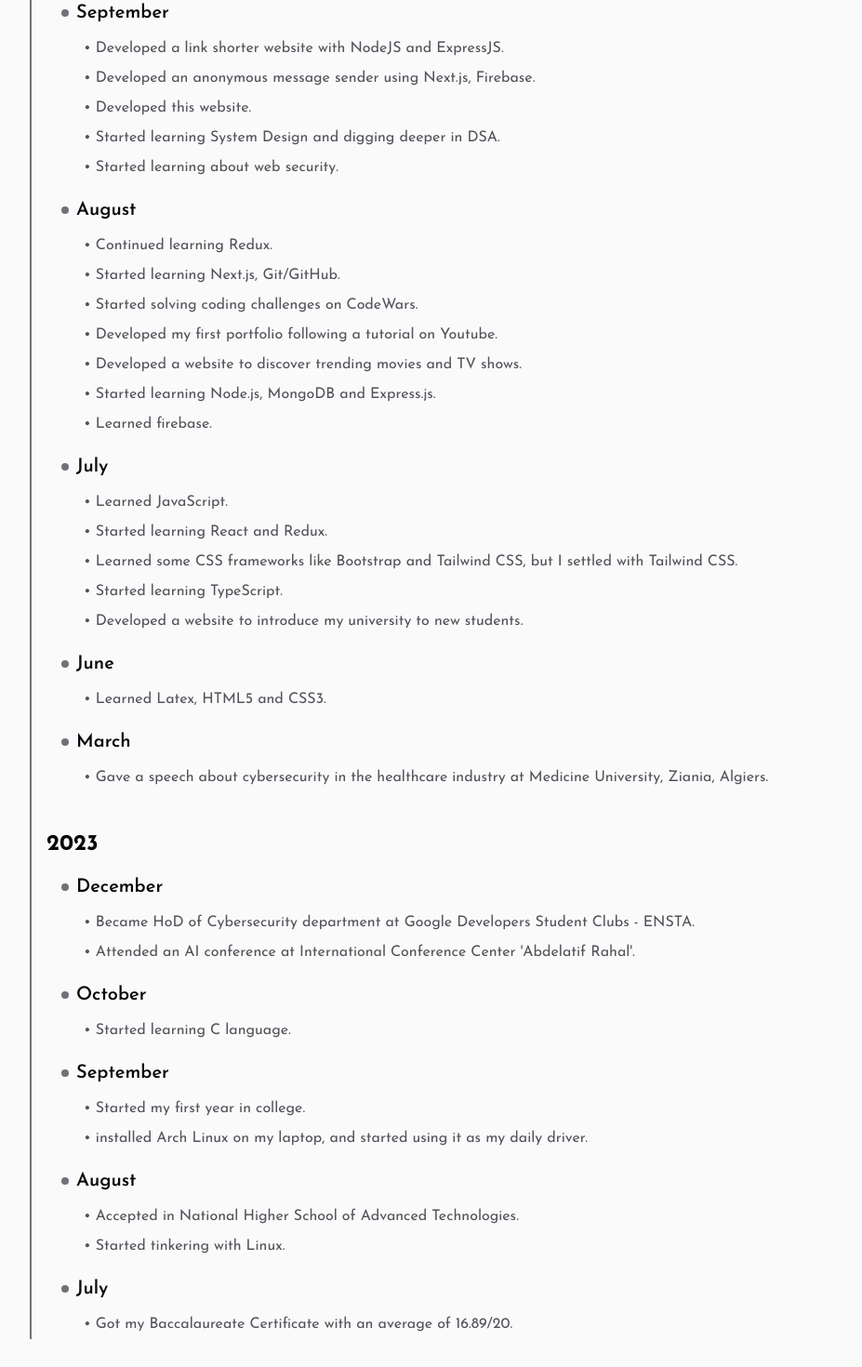
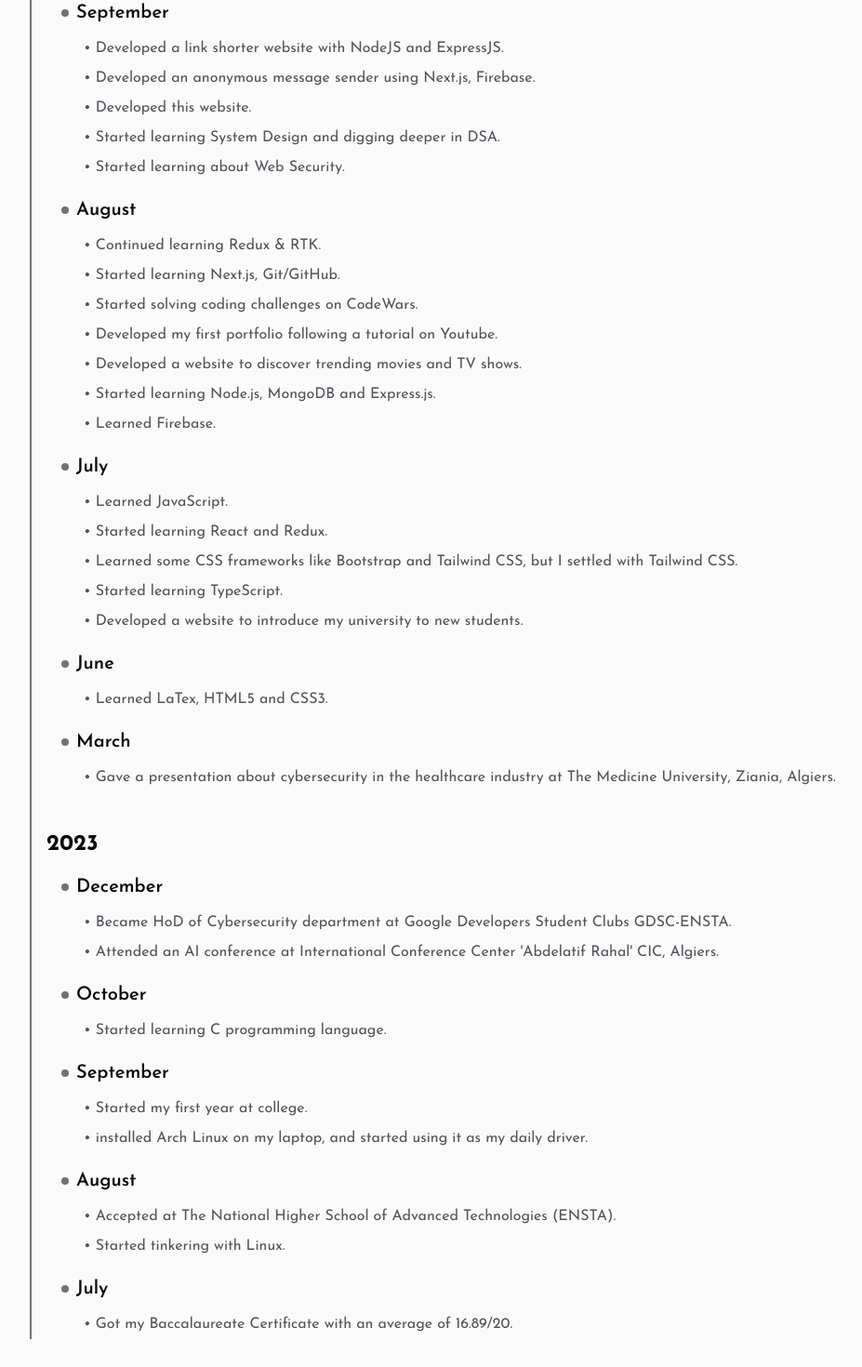
Before and after one commit to 1sma31L/Portfolio, a Next.js app: page / in a window 1280 px wide. Shown: the part 2070-3540 px from the top of the page at 93% size, without its empty margins (158-1085 px from the left). Built offline with nearby package versions, Linux system fonts and the light colour scheme.

Commit message:
Update frontmatter.json and time-line.ts

```diff
--- a/frontmatter.json
+++ b/frontmatter.json
@@ -4,13 +4,14 @@
 	"insertReadTime": true,
 	"newFileIsInsertLastMod": true,
 	"newFileIsInsertReadTime": true,
-	"wordsPerMinute": 100,
+	"wordsPerMinute": 200,
 	"template": {
 		"data": {
 			"date": "{{now}}",
 			"author": "Ismail Boussekine",
 			"tags": ["", ""],
-			"title": "Your Title Here"
+			"category": [""],
+			"title": "Your Title Goes Here"
 		}
 	}
 }
--- a/src/data/time-line.ts
+++ b/src/data/time-line.ts
@@ -10,19 +10,19 @@ const timeLine: TTimeLine = [
 					"Developed an anonymous message sender using Next.js, Firebase",
 					"Developed this website",
 					"Started learning System Design and digging deeper in DSA",
-					"Started learning about web security",
+					"Started learning about Web Security",
 				],
 			},
 			{
 				monthName: "August",
 				achievements: [
-					"Continued learning Redux",
+					"Continued learning Redux & RTK",
 					"Started learning Next.js, Git/GitHub",
 					"Started solving coding challenges on CodeWars",
 					"Developed my first portfolio following a tutorial on Youtube",
 					"Developed a website to discover trending movies and TV shows",
 					"Started learning Node.js, MongoDB and Express.js",
-					"Learned firebase",
+					"Learned Firebase",
 				],
 			},
 			{
@@ -37,12 +37,12 @@ const timeLine: TTimeLine = [
 			},
 			{
 				monthName: "June",
-				achievements: ["Learned Latex, HTML5 and CSS3"],
+				achievements: ["Learned LaTex, HTML5 and CSS3"],
 			},
 			{
 				monthName: "March",
 				achievements: [
-					"Gave a speech about cybersecurity in the healthcare industry at Medicine University, Ziania, Algiers",
+					"Gave a presentation about cybersecurity in the healthcare industry at The Medicine University, Ziania, Algiers",
 				],
 			},
 		],
@@ -53,25 +53,25 @@ const timeLine: TTimeLine = [
 			{
 				monthName: "December",
 				achievements: [
-					"Became HoD of Cybersecurity department at Google Developers Student Clubs - ENSTA",
-					"Attended an AI conference at International Conference Center 'Abdelatif Rahal'",
+					"Became HoD of Cybersecurity department at Google Developers Student Clubs GDSC-ENSTA",
+					"Attended an AI conference at International Conference Center 'Abdelatif Rahal' CIC, Algiers",
 				],
 			},
 			{
 				monthName: "October",
-				achievements: ["Started learning C language"],
+				achievements: ["Started learning C programming language"],
 			},
 			{
 				monthName: "September",
 				achievements: [
-					"Started my first year in college",
+					"Started my first year at college",
 					"installed Arch Linux on my laptop, and started using it as my daily driver",
 				],
 			},
 			{
 				monthName: "August",
 				achievements: [
-					"Accepted in National Higher School of Advanced Technologies",
+					"Accepted at The National Higher School of Advanced Technologies (ENSTA)",
 					"Started tinkering with Linux",
 				],
 			},
```
